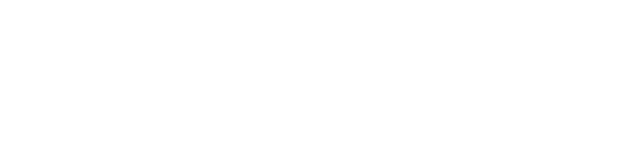
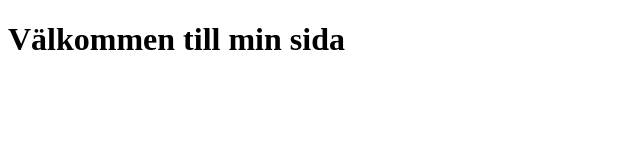
Before and after one commit to ecthelionofthefountain510/upgraded-telegram, a plain HTML site: page index.html in a window 1280 px wide. Shown: the whole page, without its empty margins (0-640 px from the left). Drawn offline with Linux system fonts and the light colour scheme.

Commit message:
added h1 to html

```diff
--- a/index.html
+++ b/index.html
@@ -6,6 +6,6 @@
     <title>Document</title>
 </head>
 <body>
-
+    <h1>Välkommen till min sida</h1>
 </body>
 </html>
```
